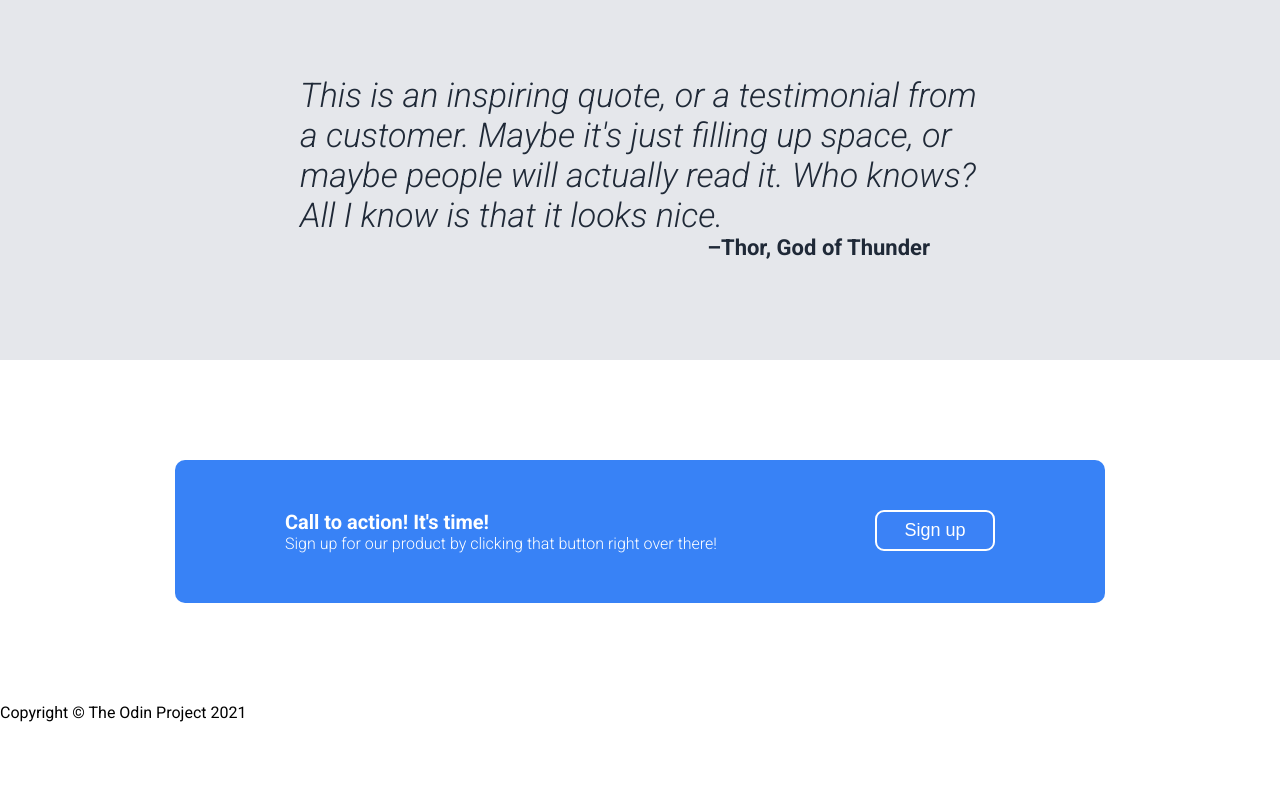
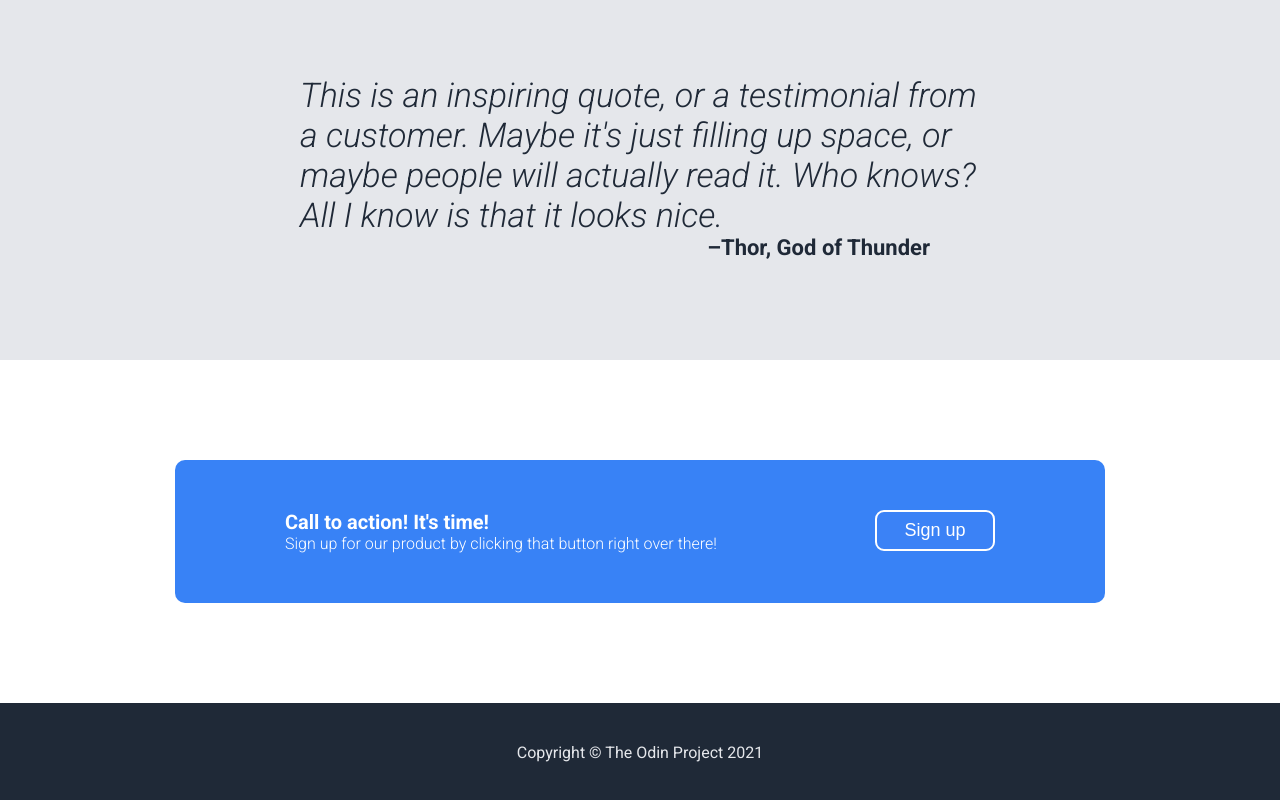
Before and after one commit to LourdenB15/top-landing-page, a plain HTML site: page index.html in a window 1280 px wide. Shown: the part 1020-1820 px from the top of the page. Before the commit the page ends 1742 px from the top, so only its background shows below. Drawn offline with Linux system fonts and the light colour scheme.

Commit message:
Style footer

```diff
--- a/style.css
+++ b/style.css
@@ -183,3 +183,12 @@ li,
     box-sizing: border-box;
     border: 2px solid white;
 }
+
+/* ---------Footer--------- */
+
+footer {
+    background-color: #1F2937;
+    text-align: center;
+    color: #E5E7EB;
+    padding: 40px 0;
+}
```
